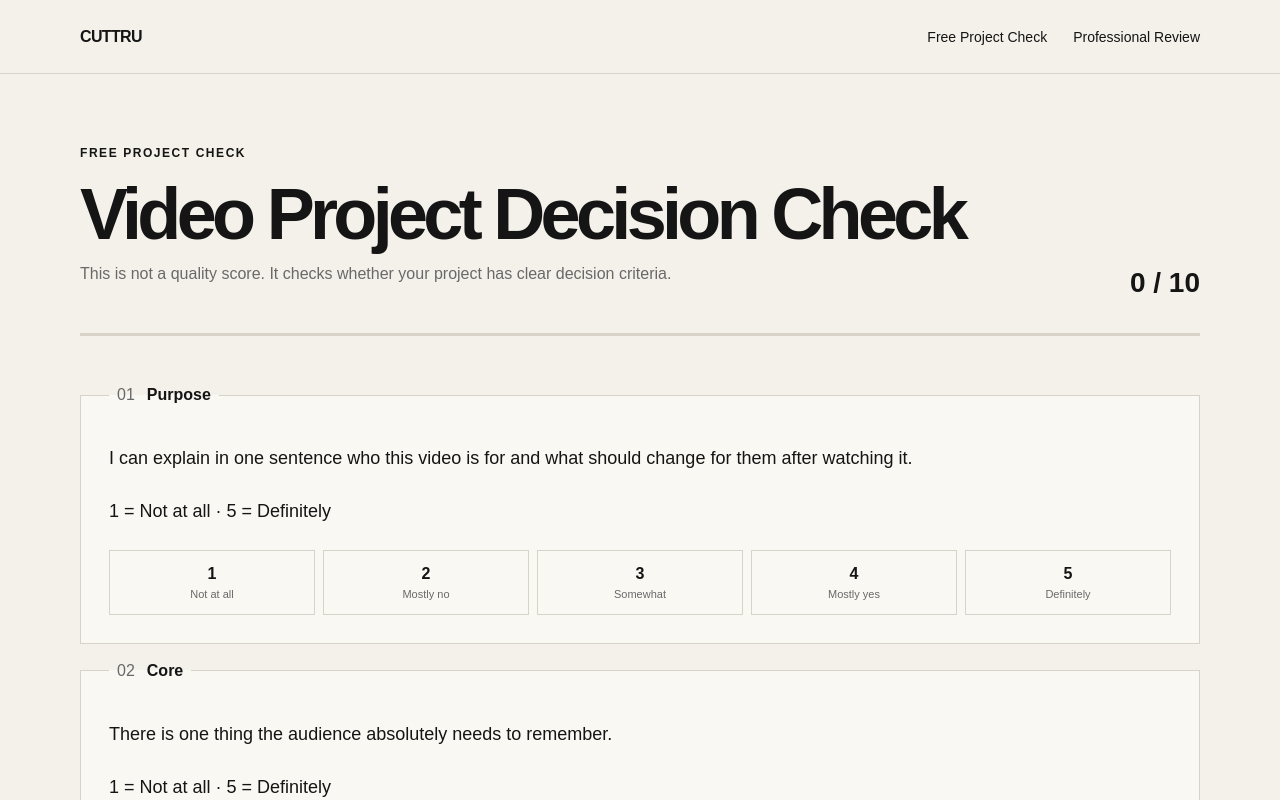
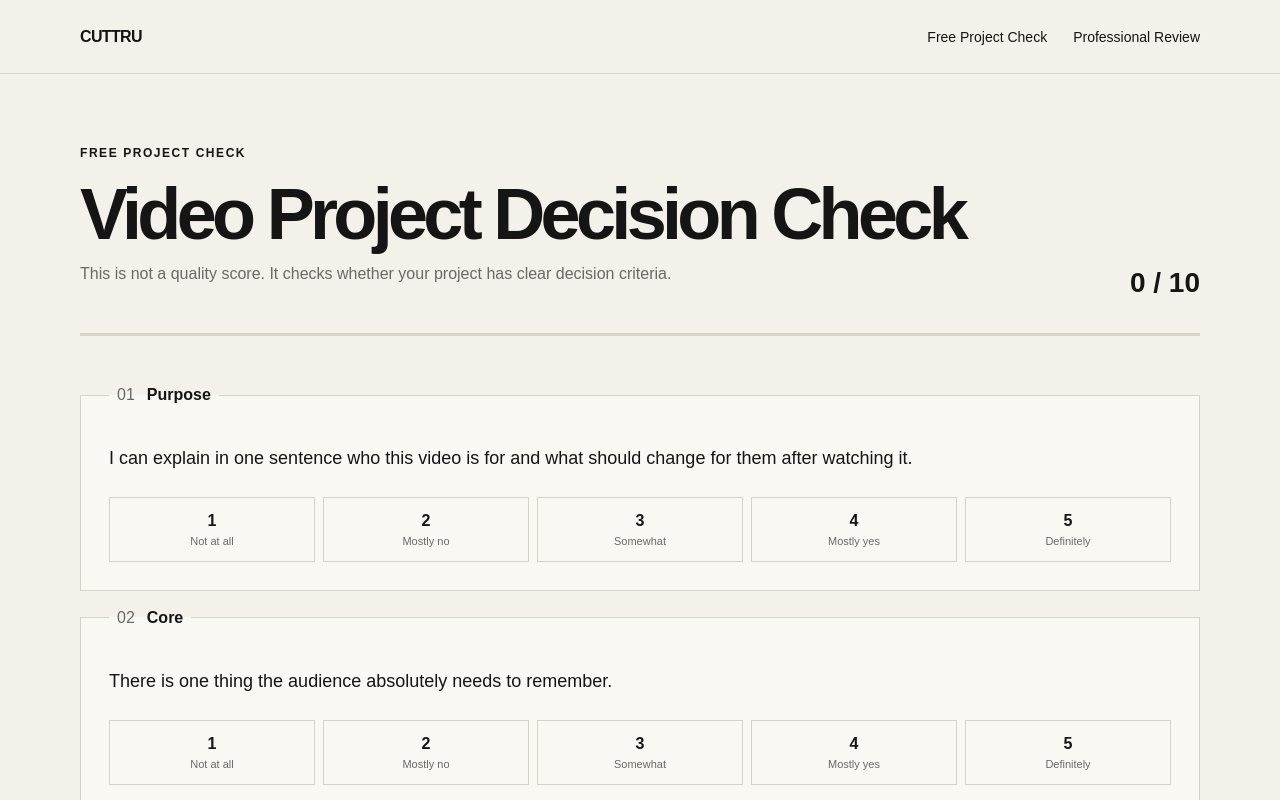
Before and after one commit to soodan7905-creator/methodgraph, a Next.js app: page /diagnosis in a window 1280 px wide. Shown: the top 800 px of the page. Built offline with nearby package versions, Linux system fonts and the light colour scheme.

Commit message:
Refine dark section spacing and mobile UX

```diff
--- a/app/globals.css
+++ b/app/globals.css
@@ -22,6 +22,7 @@ button,input,select,textarea { font:inherit; }
 .button:disabled { cursor:not-allowed; opacity:.42; }
 .microcopy { margin-top:16px; color:var(--muted); font-size:13px; }
 .dark-section { padding:100px 0; background:var(--ink); color:white; }
+.dark-section .split-section { padding:0; }
 .pale { color:var(--accent); }
 .dark-section h2,.split-section h2,.cta-band h2 { margin:0; font-size:clamp(34px,5vw,58px); line-height:1.08; letter-spacing:-.045em; }
 .checkpoint-grid { display:grid; grid-template-columns:repeat(3,1fr); margin-top:64px; border-top:1px solid #414141; }
@@ -36,6 +37,9 @@ button,input,select,textarea { font:inherit; }
 .comparison div { padding:26px 0; border-bottom:1px solid var(--line); }
 .comparison strong { font-size:20px; }
 .comparison p { margin:10px 0 0; color:var(--muted); line-height:1.7; }
+.dark-section .comparison { border-top-color:#414141; }
+.dark-section .comparison div { border-bottom-color:#414141; }
+.dark-section .comparison p { color:#bcbcbc; }
 .cta-band { padding:74px 0; background:var(--accent); }
 .cta-inner { display:flex; align-items:end; justify-content:space-between; gap:40px; }
 .diagnosis-wrap,.result-wrap { padding:72px 0 110px; }
@@ -50,6 +54,7 @@ button,input,select,textarea { font:inherit; }
 .question-card legend { display:flex; gap:12px; padding:0 8px; }
 .question-card legend span { color:var(--muted); }
 .question-card>p { max-width:850px; margin:12px 0 24px; font-size:18px; line-height:1.6; word-break:keep-all; }
+.question-card .scale-key { display:none; margin:0 0 12px; font-size:12px; color:var(--muted); }
 .scale { display:grid; grid-template-columns:repeat(5,1fr); gap:8px; }
 .scale label { padding:14px 8px; border:1px solid var(--line); text-align:center; cursor:pointer; }
 .scale label.selected { border-color:var(--ink); background:var(--accent); }
@@ -78,28 +83,33 @@ button,input,select,textarea { font:inherit; }
 .consult-intro h1 { font-size:clamp(44px,6vw,74px); }
 .consult-intro>p:not(.eyebrow),.consult-intro li { color:var(--muted); line-height:1.75; }
 .consult-intro ul { margin-top:34px; padding-left:20px; }
+.reviewer-credit { margin:26px 0 18px; font-size:14px; letter-spacing:.02em; }
+.reviewer-credit strong { color:var(--ink); letter-spacing:.08em; }
 .consult-form { display:grid; gap:20px; padding:34px; background:#faf8f3; border:1px solid var(--line); }
 .consult-form label { display:grid; gap:9px; font-size:13px; font-weight:800; }
 .consult-form input,.consult-form select,.consult-form textarea { width:100%; padding:13px; border:1px solid #bbb5aa; background:white; border-radius:0; }
 .consult-form textarea { resize:vertical; }
 .consult-form .consent { grid-template-columns:auto 1fr; align-items:start; font-weight:400; line-height:1.5; }
 .consult-form .consent input { width:auto; margin-top:3px; }
+.optional { color:var(--muted); font-weight:400; }
 .form-message { margin:0; font-size:14px; }
 .form-message.success { color:#177245; }
 .form-message.error { color:#a32828; }
 @media (max-width:760px) {
-  .site-header nav { gap:14px; }
-  .site-header nav a:first-child { display:none; }
+  .site-header { height:auto; min-height:68px; gap:18px; padding-top:14px; padding-bottom:14px; }
+  .site-header nav { gap:12px; font-size:12px; flex-wrap:wrap; justify-content:flex-end; }
   .hero { padding:74px 0 88px; }
   .checkpoint-grid,.split-section,.result-grid,.consult-wrap { grid-template-columns:1fr; }
   .checkpoint { min-height:auto; padding:24px 0; border-right:0; border-bottom:1px solid #414141; }
   .checkpoint:not(:first-child) { padding-left:0; }
   .checkpoint h3 { margin-top:28px; }
   .split-section,.consult-wrap { gap:44px; padding:74px 0; }
+  .dark-section .split-section { padding:0; }
   .cta-inner,.diagnosis-head { align-items:start; flex-direction:column; }
   .scale { grid-template-columns:repeat(5,1fr); }
   .scale label { padding:12px 2px; }
   .scale span { display:none; }
+  .question-card .scale-key { display:block; }
   .score-card { padding:30px 24px; }
   .score-card>strong { font-size:64px; }
   .site-footer { flex-direction:column; }
```
